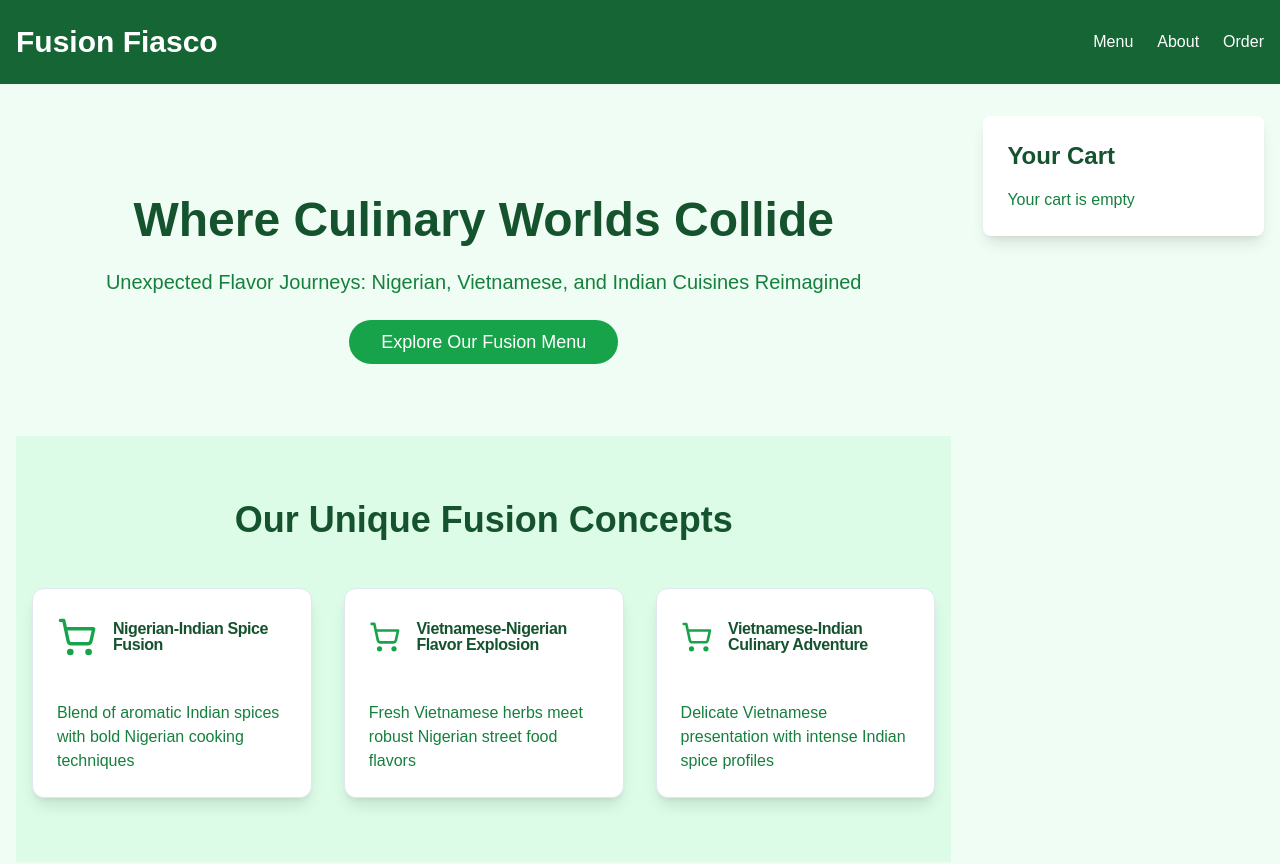
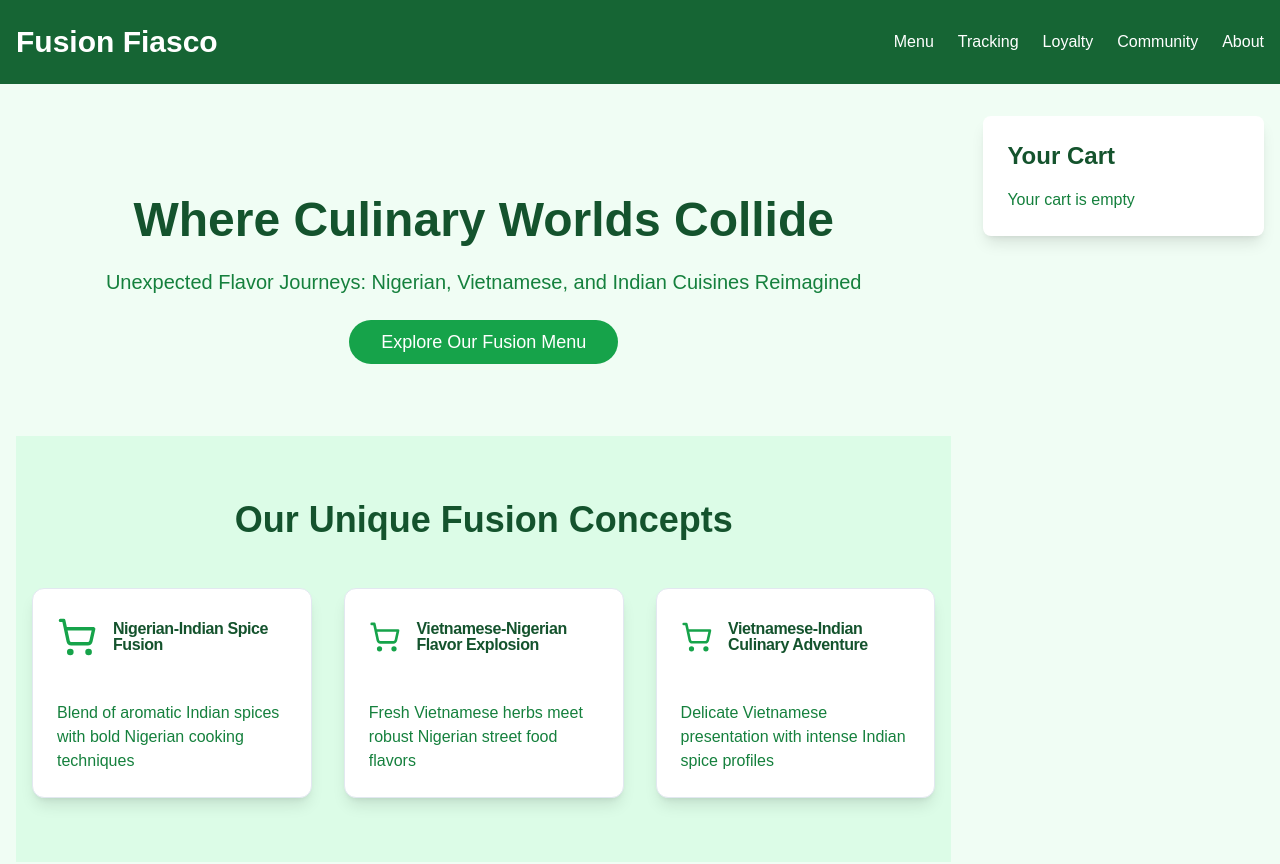
Before and after one commit to kks007-dev/tsa-fusion-fiasco, a Next.js app: page / in a window 1280 px wide. Shown: the top 864 px of the page. Built offline with nearby package versions, Linux system fonts and the light colour scheme.

Commit message:
new structure with navbar

```diff
--- a/src/app/page.js
+++ b/src/app/page.js
@@ -1,20 +1,36 @@
 "use client";
 
 import React, { useState } from 'react';
+import Link from 'next/link';
 import { Card, CardContent, CardHeader, CardTitle } from '@/components/ui/card';
 import { Button } from '@/components/ui/button';
 import { ShoppingCart, Minus, Plus, X } from 'lucide-react';
+import AboutPage from './about/page';
 
-// Header Component
+// Updated Header Component
 const Header = () => {
   return (
     <header className="bg-green-800 text-white py-6">
       <div className="container mx-auto flex justify-between items-center px-4">
-        <div className="text-3xl font-bold">Fusion Fiasco</div>
+        <Link href="/" className="text-3xl font-bold hover:text-green-200">
+          Fusion Fiasco
+        </Link>
         <nav className="space-x-6">
-          <a href="#menu" className="hover:text-green-200">Menu</a>
-          <a href="about.js" className="hover:text-green-200">About</a>
-          <a href="credits.js" className="hover:text-green-200">Order</a>
+          <Link href="/menu" className="hover:text-green-200">
+            Menu
+          </Link>
+          <Link href="/tracking" className="hover:text-green-200">
+            Tracking
+          </Link>
+          <Link href="/loyalty" className="hover:text-green-200">
+            Loyalty
+          </Link>
+          <Link href="/community" className="hover:text-green-200">
+            Community
+          </Link>
+          <Link href="/about" className="hover:text-green-200">
+            About
+          </Link>
         </nav>
       </div>
     </header>
--- /dev/null
+++ b/src/components/ui/Navbar.jsx
@@ -0,0 +1,32 @@
+import Link from 'next/link';
+
+const Navbar = () => {
+  return (
+    <header className="bg-green-800 text-white py-6">
+      <div className="container mx-auto flex justify-between items-center px-4">
+        <Link href="/" className="text-3xl font-bold hover:text-green-200">
+          Fusion Fiasco
+        </Link>
+        <nav className="space-x-6">
+          <Link href="/menu" className="hover:text-green-200">
+            Menu
+          </Link>
+          <Link href="/tracking" className="hover:text-green-200">
+            Tracking
+          </Link>
+          <Link href="/loyalty" className="hover:text-green-200">
+            Loyalty
+          </Link>
+          <Link href="/community" className="hover:text-green-200">
+            Community
+          </Link>
+          <Link href="/about" className="hover:text-green-200">
+            About
+          </Link>
+        </nav>
+      </div>
+    </header>
+  );
+};
+
+export default Navbar;
```
